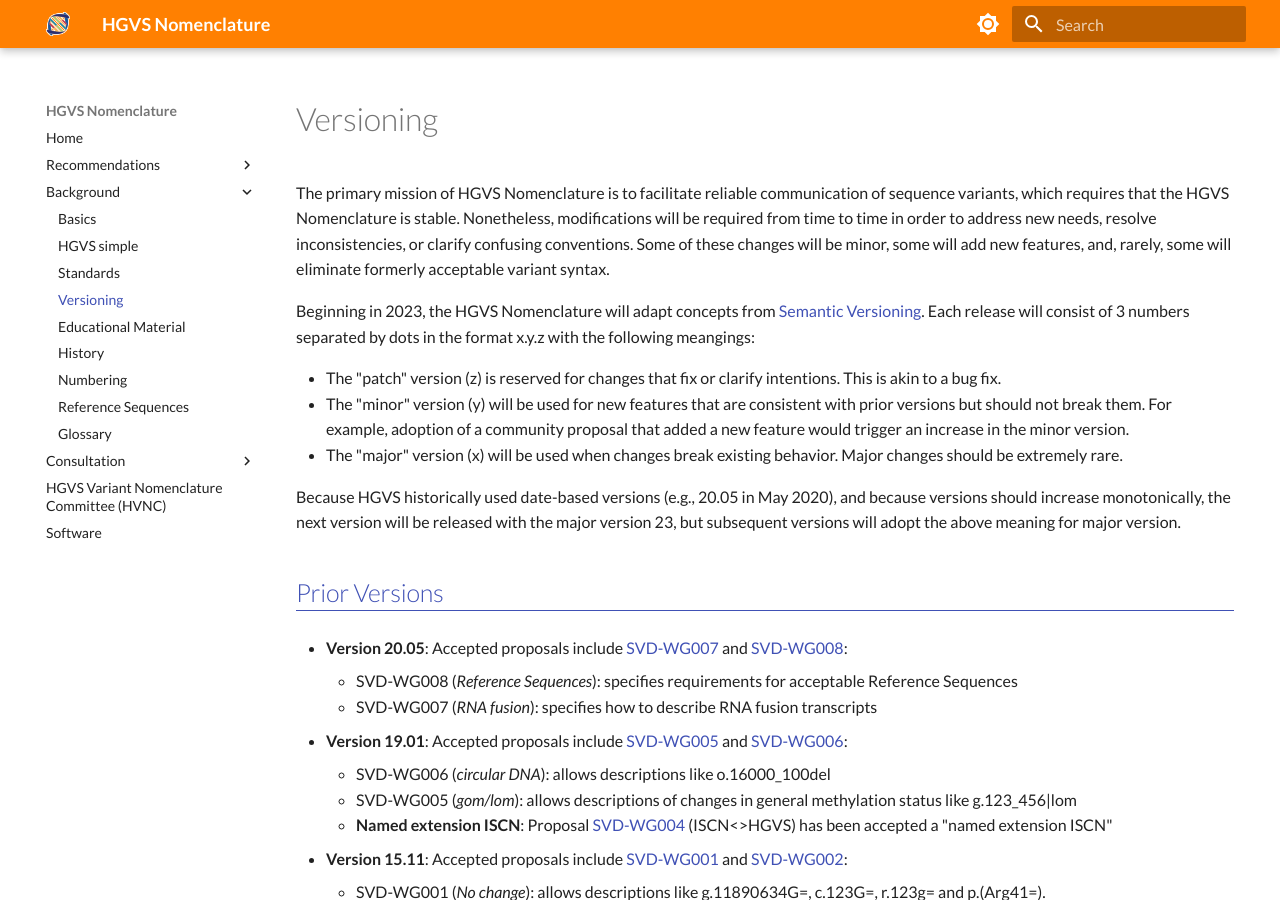
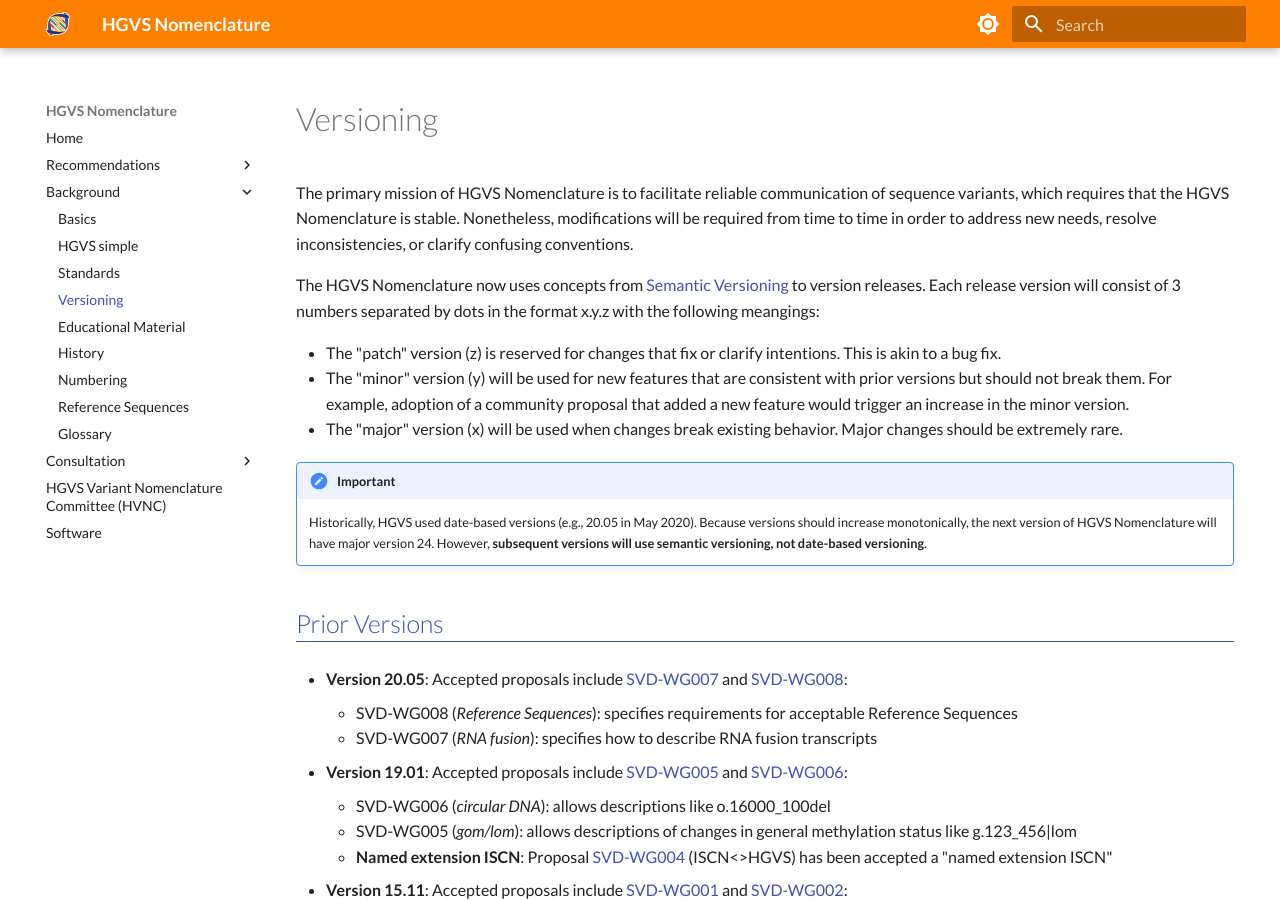
Before and after one commit to HGVSnomenclature/hgvs-nomenclature, an MkDocs documentation site: the page built from docs/background/versioning.md, in a window 1280 px wide and 900 px high. Built offline with MkDocs 1.6.1 and Material for MkDocs 9.7.7, drawn with Linux system fonts in a browser that asks for light colours.

Commit message:
update versioning text

```diff
--- a/docs/background/versioning.md
+++ b/docs/background/versioning.md
@@ -1,18 +1,16 @@
 # Versioning
 
-The primary mission of HGVS Nomenclature is to facilitate reliable communication of sequence variants, which requires that the HGVS Nomenclature is stable. Nonetheless, modifications will be required from time to time in order to address new needs, resolve inconsistencies, or clarify confusing conventions.  Some of these changes will be minor, some will add new features, and, rarely, some will eliminate formerly acceptable variant syntax.
+The primary mission of HGVS Nomenclature is to facilitate reliable communication of sequence variants, which requires that the HGVS Nomenclature is stable. Nonetheless, modifications will be required from time to time in order to address new needs, resolve inconsistencies, or clarify confusing conventions.
 
-Beginning in 2023, the HGVS Nomenclature will adapt concepts from [Semantic Versioning](https://semver.org/). Each release will consist of 3 numbers separated by dots in the format x.y.z with the following meangings:
+The HGVS Nomenclature now uses concepts from [Semantic Versioning](https://semver.org/) to version releases. Each release version will consist of 3 numbers separated by dots in the format x.y.z with the following meangings:
 
 - The "patch" version (z) is reserved for changes that fix or clarify intentions. This is akin to a bug fix.
 - The "minor" version (y) will be used for new features that are consistent with prior versions but should not break them.  For example, adoption of a community proposal that added a new feature would trigger an increase in the minor version.
 - The "major" version (x) will be used when changes break existing behavior. Major changes should be extremely rare.
 
-Because HGVS historically used date-based versions (e.g., 20.05 in May 2020),
-and because versions should increase monotonically, the next version will be
-released with the major version 23, but subsequent versions will adopt the above
-meaning for major version.
+!!! Important
 
+    Historically, HGVS used date-based versions (e.g., 20.05 in May 2020).  Because versions should increase monotonically, the next version of HGVS Nomenclature will have major version 24. However, **subsequent versions will use semantic versioning, not date-based versioning**.
 
 ## Prior Versions
 
```
